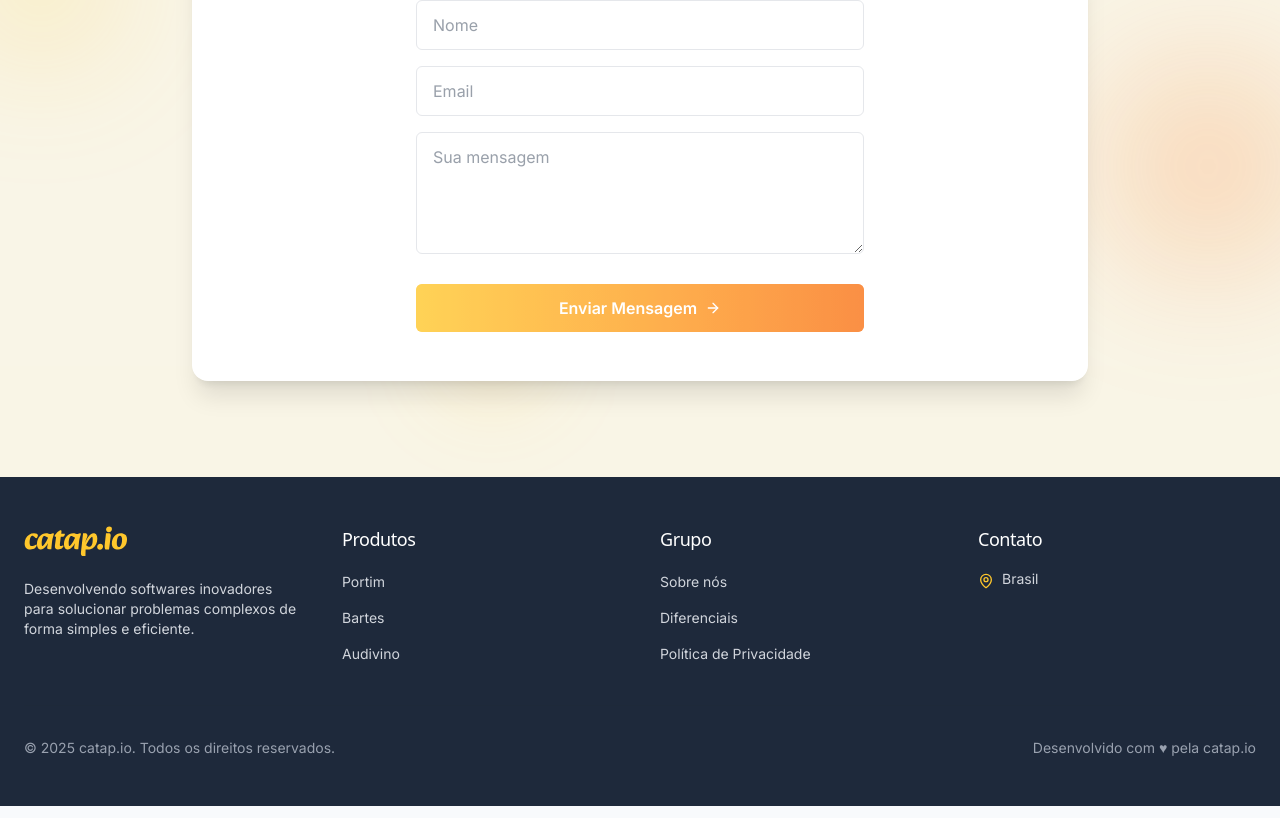
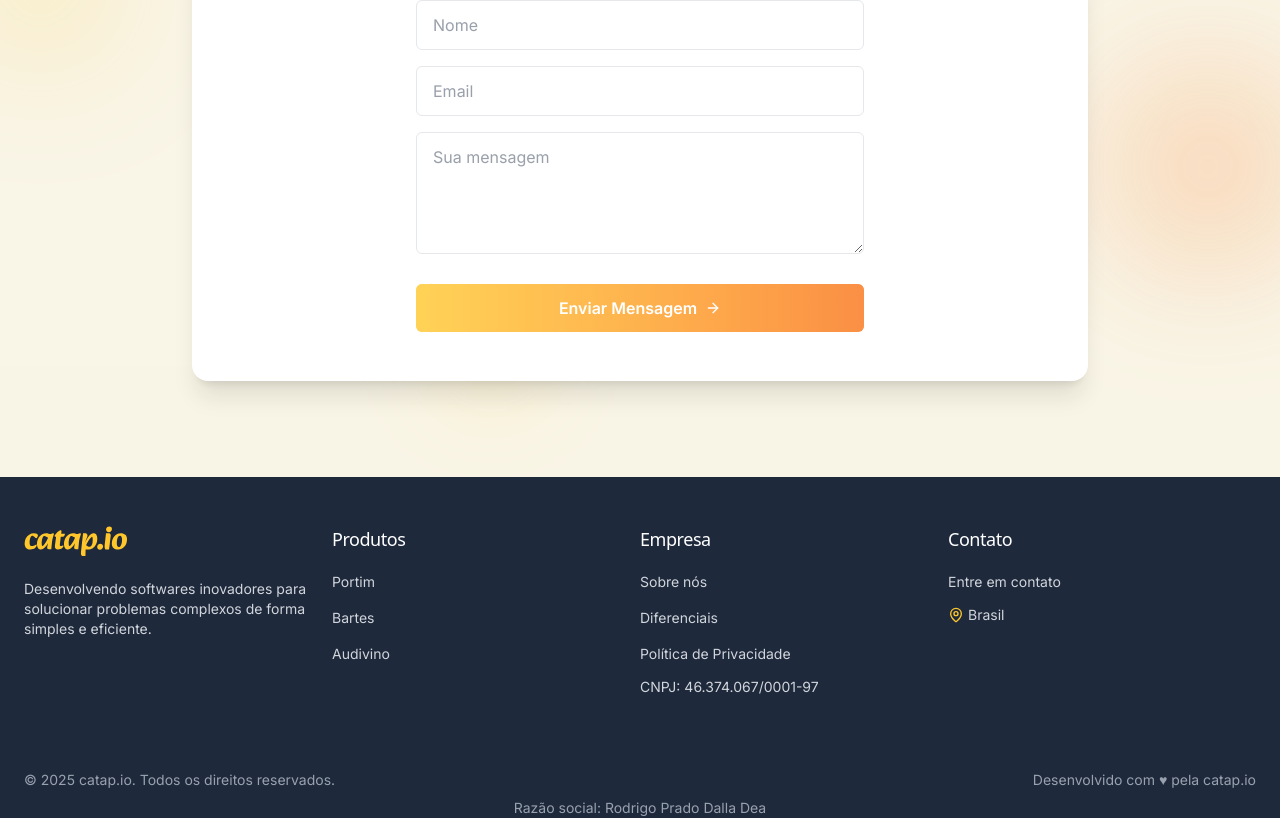
Before and after one commit to catapio/home, a Next.js app: page / in a window 1280 px wide. Shown: the part 2429-3247 px from the top of the page. Built offline with nearby package versions, Linux system fonts and the light colour scheme; some icons are missing; a web font is replaced by a local one.

Commit message:
feat: formatter and legal content
- add cnpj and link to form to get in touch
- add prettier configuration and remove the indent error of eslint

```diff
--- a/eslint.config.mjs
+++ b/eslint.config.mjs
@@ -1,6 +1,6 @@
-import { dirname } from 'path';
-import { fileURLToPath } from 'url';
-import { FlatCompat } from '@eslint/eslintrc';
+import { dirname } from "path";
+import { fileURLToPath } from "url";
+import { FlatCompat } from "@eslint/eslintrc";
 
 const __filename = fileURLToPath(import.meta.url);
 const __dirname = dirname(__filename);
@@ -10,12 +10,11 @@ const compat = new FlatCompat({
 });
 
 const eslintConfig = [
-    ...compat.extends('next/core-web-vitals', 'next/typescript'),
+    ...compat.extends("next/core-web-vitals", "next/typescript"),
     {
         rules: {
-            indent: ['error', 4],
-            quotes: ['error', 'single'],
-            semi: ['error', 'always'],
+            quotes: ["error", "double"],
+            semi: ["error", "always"],
         },
     },
 ];
--- /dev/null
+++ b/prettier.config.js
@@ -0,0 +1,12 @@
+module.exports = {
+    printWidth: 80,
+    tabWidth: 4,
+    useTabs: false,
+    semi: true,
+    singleQuote: false,
+    trailingComma: "es5",
+    bracketSpacing: true,
+    jsxBracketSameLine: false,
+    arrowParens: "always",
+    endOfLine: "lf",
+};
--- a/src/components/layout/Footer.tsx
+++ b/src/components/layout/Footer.tsx
@@ -15,14 +15,15 @@ export function Footer() {
 
     return (
         <footer
-            className="bg-catapio-dark text-white py-12"
+            className="bg-catapio-dark text-white"
             itemScope
             itemType="https://schema.org/WPFooter"
             role="contentinfo"
             aria-label="Rodapé do site com informações de contato e links importantes"
         >
+            <div className="pt-12 pb-2">
                 <div className="container mx-auto px-4 md:px-6">
-                <div className="grid grid-cols-1 md:grid-cols-3 lg:grid-cols-4 gap-10 mb-10">
+                    <div className="grid grid-cols-1 md:grid-cols-4 lg:grid-cols-4 mb-10">
                         {/* company information and logo */}
                         <div className="col-span-1">
                             <Link
@@ -44,8 +45,9 @@ export function Footer() {
                                 className="text-sm text-gray-300 max-w-xs"
                                 itemProp="description"
                             >
-                            Desenvolvendo softwares inovadores para solucionar
-                            problemas complexos de forma simples e eficiente.
+                                Desenvolvendo softwares inovadores para
+                                solucionar problemas complexos de forma simples
+                                e eficiente.
                             </p>
 
                             {/* structured information hidden for SEO */}
@@ -112,7 +114,7 @@ export function Footer() {
                                 className="font-medium text-lg mb-4 text-white"
                                 id="footer-company-heading"
                             >
-                            Grupo
+                                Empresa
                             </h3>
                             <ul
                                 className="space-y-3"
@@ -143,6 +145,11 @@ export function Footer() {
                                         Política de Privacidade
                                     </Link>
                                 </li>
+                                <li>
+                                    <p className="text-sm text-gray-300">
+                                        CNPJ: 46.374.067/0001-97
+                                    </p>
+                                </li>
                             </ul>
                         </div>
 
@@ -161,9 +168,17 @@ export function Footer() {
                                 itemScope
                                 itemType="https://schema.org/ContactPoint"
                             >
-                            <li className="flex items-start">
+                                <li>
+                                    <Link
+                                        href="/#contact"
+                                        className="text-sm text-gray-300 hover:text-catapio-yellow transition-colors focus:outline-none focus-visible:ring-2 focus-visible:ring-catapio-yellow focus-visible:ring-offset-2 focus-visible:ring-offset-gray-900"
+                                    >
+                                        Entre em contato
+                                    </Link>
+                                </li>
+                                <li className="flex items-center space-x-1">
                                     <MapPin
-                                    className="h-4 w-4 mr-2 mt-1 text-catapio-yellow"
+                                        className="h-4 w-4 text-catapio-yellow"
                                         aria-hidden="true"
                                     />
                                     <address
@@ -186,7 +201,7 @@ export function Footer() {
                                 </h4>
                                 <div className="flex space-x-4">
                                     <a
-                                    href="https://github.com/catap-io"
+                                        href="https://github.com/catapio"
                                         target="_blank"
                                         rel="noopener noreferrer"
                                         className="text-gray-400 hover:text-catapio-yellow transition-colors focus:outline-none focus-visible:ring-2 focus-visible:ring-catapio-yellow focus-visible:ring-offset-2 focus-visible:ring-offset-gray-900"
@@ -213,6 +228,10 @@ export function Footer() {
                         </p>
                     </div>
                 </div>
+            </div>
+            <p className="text-center text-sm text-gray-400">
+                Razão social: Rodrigo Prado Dalla Dea
+            </p>
         </footer>
     );
 }
--- a/src/components/ui/Catalog.tsx
+++ b/src/components/ui/Catalog.tsx
@@ -10,10 +10,9 @@ const productData = [
         description:
             "Uma API responsável por gerenciar fluxos de entrada e saída de mensagens, com configuração flexível das interfaces de comunicação.",
         status: "beta" as const,
-        url: "/products/portim",
         applicationCategory: "BusinessApplication",
         operatingSystem: "Web, Cloud",
-        slug: "portim",
+        endpoint: "https://catap.io/products/portim",
     },
     {
         id: "bartes",
@@ -21,10 +20,9 @@ const productData = [
         description:
             "Um software de mensageria escrito em Go, oferecido como SaaS e também disponível para instalação local por ser open-source.",
         status: "concept" as const,
-        url: "/products/bartes",
         applicationCategory: "BusinessApplication",
         operatingSystem: "Web, Cloud, Linux, Windows, MacOS",
-        slug: "bartes",
+        endpoint: "https://catap.io/products/bartes",
     },
     {
         id: "audivino",
@@ -32,10 +30,9 @@ const productData = [
         description:
             "Um serviço integrado com WhatsApp para envio de áudios diários ou semanais com mensagens religiosas e motivacionais, com receita destinada a ONGs.",
         status: "development" as const,
-        url: "/products/audivino",
         applicationCategory: "CommunicationApplication",
         operatingSystem: "WhatsApp",
-        slug: "audivino",
+        endpoint: "https://audivino.catap.io",
     },
 ];
 
@@ -86,15 +83,12 @@ export default function Catalog({
                         itemProp="position"
                         content={(index + 1).toString()}
                     />
-                    <meta
-                        itemProp="url"
-                        content={`https://catap.io/products/${product.slug}`}
-                    />
+                    <meta itemProp="url" content={product.endpoint} />
                     <ProductCard
                         title={product.name}
                         description={product.description}
                         status={product.status}
-                        url={product.url}
+                        url={product.endpoint}
                         index={index}
                         productId={product.id}
                         applicationCategory={product.applicationCategory}
```
Lines whose indentation alone changed are shown as unchanged.
